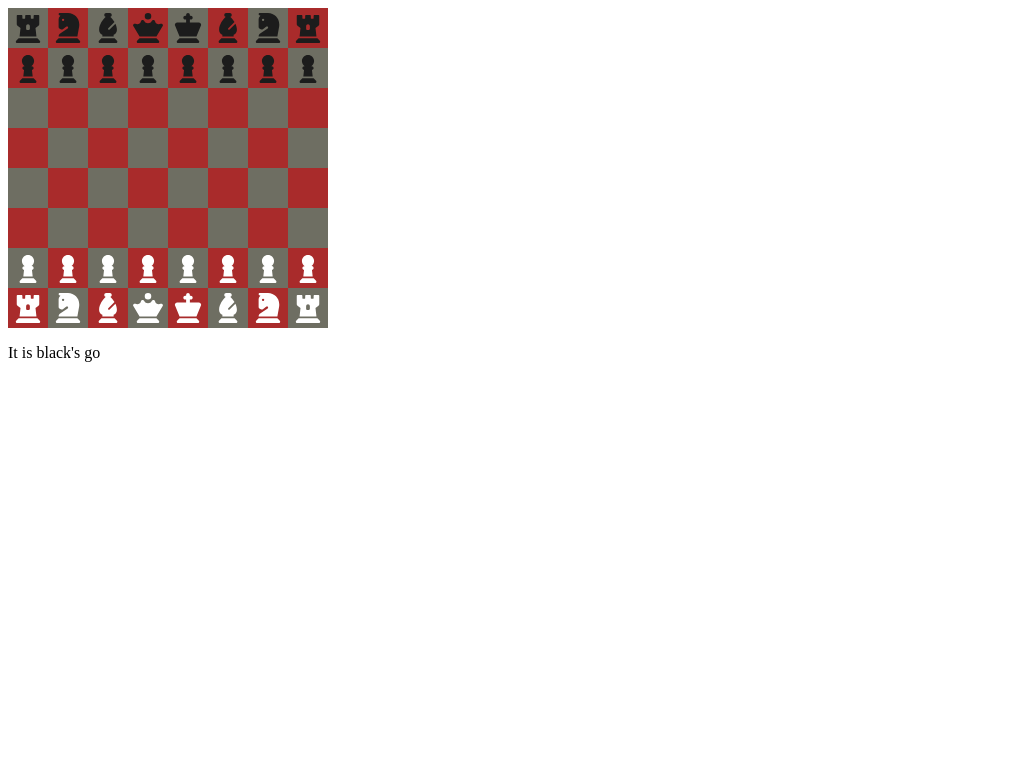
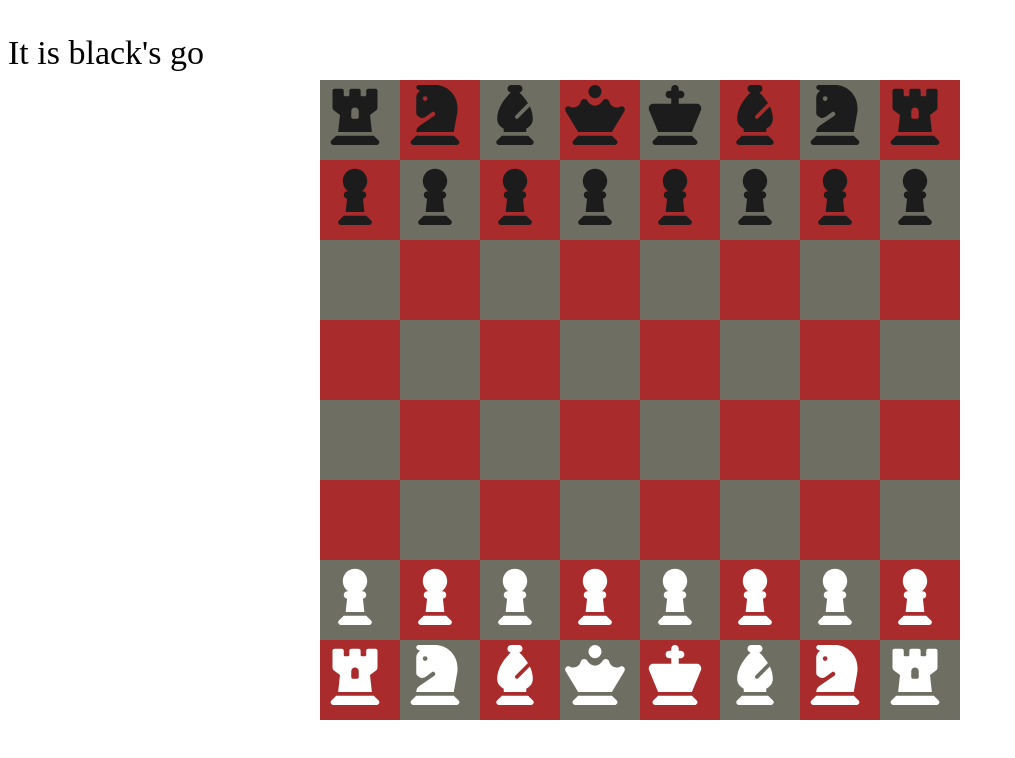
Before and after one commit to sinke237/chessGame-js, a plain HTML site: page index.html in a window 1280 px wide. Shown: the whole page, without its empty margins (0-1015 px from the left). Drawn offline with Linux system fonts and the light colour scheme.

Commit message:
fix(width): gameboard width fix

```diff
--- a/style.css
+++ b/style.css
@@ -1,17 +1,26 @@
 #gameboard {
-    width: 320px;
-    height: 320px;
+    width: 80vmin; /* 80% of the minimum of the viewport's height and width */
+    height: 80vmin; /* 80% of the minimum of the viewport's height and width */
+    background-color: #f0f0f0; /* Set your desired background color */
+    position: absolute;
+    top: 50%;
+    left: 50%;
+    transform: translate(-50%, -50%);
     display: flex;
     flex-wrap: wrap;
 }
+p{
+    font-size: 34px;
+}
 .square {
-    height: 40px;
-    width: 40px;
+    width: calc(100% / 8);
+    height: calc(100% / 8);
     position: relative;
-}
+    float: left;
+  }
 .square svg{
-    height: 30px;
-    width: 30px;
+    height: 60px;
+    width: 60px;
     margin: 5px;
     cursor: pointer;
     /* to make sure the svg sits on top of the square */
```
